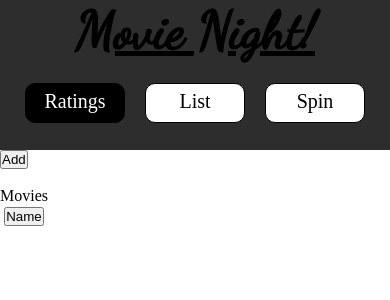
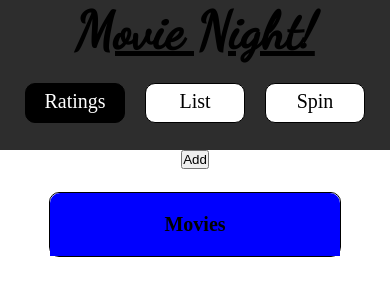
Before and after one commit to Andrew-Wand/movielist-app-react, a React (Create React App) app: page /list in a window 390 px wide. Shown: the top 300 px of the page. Built offline with nearby package versions, Linux system fonts and the light colour scheme.

Commit message:
started table css

```diff
--- a/src/components/MovieList.jsx
+++ b/src/components/MovieList.jsx
@@ -1,53 +1,6 @@
-import React, { useState, useMemo } from "react";
-
+import React, { useState } from "react";
 import MovieListModal from "./MovieListModal";
-
-const useSortableData = (items, config = null) => {
-  const [sortConfig, setSortConfig] = useState(config);
-
-  const sortedItems = useMemo(() => {
-    let sortedMovies = [...items];
-
-    if (sortConfig !== null) {
-      sortedMovies.sort((a, b) => {
-        if (a[sortConfig.key] < b[sortConfig.key]) {
-          return sortConfig.direction === "ascending" ? -1 : 1;
-        }
-
-        if (a[sortConfig.key] > b[sortConfig.key]) {
-          return sortConfig.direction === "ascending" ? 1 : -1;
-        }
-        return 0;
-      });
-    }
-    return sortedMovies;
-  }, [items, sortConfig]);
-
-  // Onclick for sorting
-  const requestSort = (key) => {
-    let direction = "ascending";
-    if (
-      sortConfig &&
-      sortConfig.key === key &&
-      sortConfig.direction === "ascending"
-    ) {
-      direction = "descending";
-    }
-    setSortConfig({ key, direction });
-  };
-
-  //  Make class name for btn
-  const getClassNameFor = (name) => {
-    if (!sortConfig) {
-      return;
-    }
-    return sortConfig.key === name ? sortConfig.direction : undefined;
-  };
-
-  return { items: sortedItems, requestSort, getClassNameFor };
-};
-///////////////////////////////////////////////////////////////////////////////////
-// Movie List COMPONENT //
+import "../styles/movielist.css";
 
 function MovieList({ movies, movieList, setMovieList }) {
   const [movieName, setMovieName] = useState("");
@@ -56,7 +9,7 @@ function MovieList({ movies, movieList, setMovieList }) {
 
   const handleShow = () => setShow(true);
 
-  const { items, requestSort, getClassNameFor } = useSortableData(movieList);
+  // const { items, requestSort, getClassNameFor } = useSortableData(movieList);
 
   const deleteMovie = (id) => {
     const remainingMovies = movieList.filter((movie) => id !== movie.id);
@@ -72,7 +25,7 @@ function MovieList({ movies, movieList, setMovieList }) {
         </button>
       </div>
       <MovieListModal
-        movies={items}
+        movies={movies}
         movieName={movieName}
         movieList={movieList}
         setMovieName={setMovieName}
@@ -83,25 +36,17 @@ function MovieList({ movies, movieList, setMovieList }) {
       <br />
       <div className="movielist-table">
         <table>
-          <caption>Movies</caption>
           <thead>
             <tr>
-              <th>
-                <button
-                  type="button"
-                  className={getClassNameFor("name")}
-                  onClick={() => requestSort("name")}
-                >
-                  Name
-                </button>
-              </th>
+              <th className="movielist-head">Movies</th>
             </tr>
           </thead>
+
           <tbody>
             {movieList.map((movie) => (
               <tr key={movie.id}>
-                <td>{movie.name}</td>
-                <td>
+                <td className="movielist-data">
+                  {movie.name}{" "}
                   <button onClick={() => deleteMovie(movie.id)}>Delete</button>
                 </td>
               </tr>
--- a/src/components/Nav.jsx
+++ b/src/components/Nav.jsx
@@ -31,9 +31,8 @@ function Nav() {
       <div className="nav-container">
         <div className="nav-content">
           {lists.map((list) => (
-            <Link to={list.toLink}>
+            <Link to={list.toLink} key={list.id}>
               <li
-                key={list.id}
                 onClick={() => handleClick(list)}
                 className={
                   list.id === activeTab ? "nav-link active" : "nav-link"
--- a/src/styles/movielist.css
+++ b/src/styles/movielist.css
@@ -0,0 +1,47 @@
+@media (max-width: 767px) {
+  .movielist-container {
+    display: flex;
+    flex-direction: column;
+    justify-content: center;
+    align-items: center;
+  }
+
+  .movielist-table {
+    display: flex;
+    flex-direction: column;
+    align-items: center;
+    justify-content: space-around;
+    border: 1px solid #000;
+    width: 75%;
+    border-radius: 10px;
+    margin: 5px;
+  }
+
+  table {
+    border-collapse: collapse;
+    width: 100%;
+  }
+
+  .movielist-data {
+    display: flex;
+    flex-direction: row;
+    justify-content: space-around;
+  }
+
+  .movielist-data,
+  .movielist-head {
+    padding: 20px 40px;
+    border-top: 1px solid #000;
+  }
+
+  .movielist-head {
+    border-top: none;
+    background-color: blue;
+    border-top-right-radius: 10px;
+    border-top-left-radius: 10px;
+    font-size: 20px;
+  }
+
+  .movielist-data {
+  }
+}
```
Also changed, not shown: src/components/RatingTable.jsx (+0 -10 lines).
